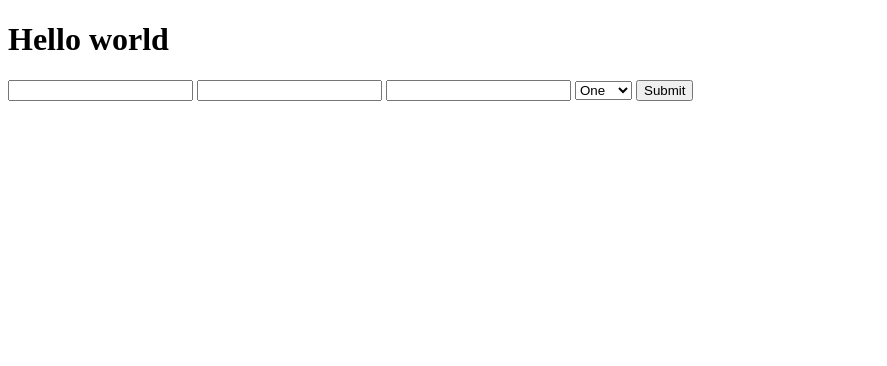
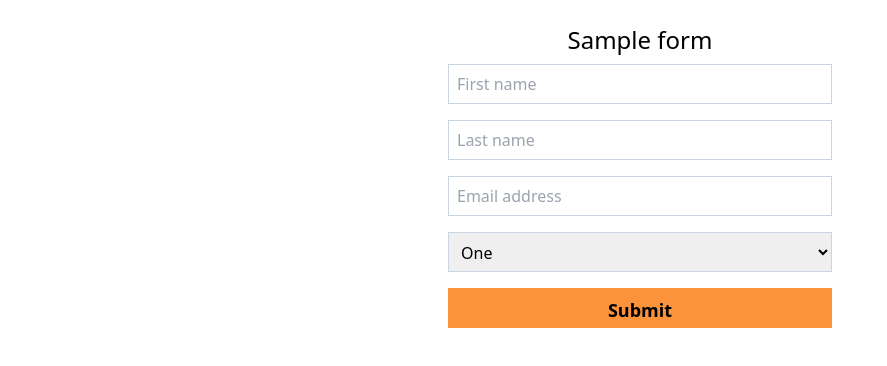
Before and after one commit to iambstha/selenium_forUserManagement, a plain HTML site: page index.html in a window 1280 px wide. Shown: the whole page, without its empty margins (0-887 px from the left). Drawn offline with nearby package versions, Linux system fonts and the light colour scheme.

Commit message:
sample form for testing

```diff
--- a/index.html
+++ b/index.html
@@ -4,19 +4,22 @@
     <meta charset="UTF-8">
     <meta name="viewport" content="width=device-width, initial-scale=1.0">
     <title>Sample</title>
+    <script src="https://cdn.tailwindcss.com"></script>
 </head>
-<body>
-    <h1>Hello world</h1>
-    <form action="">
-        <input type="text" name="fname">
-        <input type="text" name="lname">
-        <input type="email" name="email">
-        <select name="select" id="select">
-            <option value="One">One</option>
-            <option value="Two">Two</option>
-            <option value="Three">Three</option>
-        </select>
-        <input type="submit" value="Submit">
-    </form>
+<body class=" flex flex-col justify-center items-center p-4 ">
+    <h1 class=" text-2xl p-2 ">Sample form</h1>
+    <div class=" flex justify-center items-center ">
+        <form action="" class=" flex flex-col w-96 gap-4 ">
+            <input type="text" name="fname" class=" border border-slate-300 h-10 p-2 " placeholder="First name">
+            <input type="text" name="lname" class=" border border-slate-300 h-10 p-2 " placeholder="Last name">
+            <input type="email" name="email" class=" border border-slate-300 h-10 p-2 " placeholder="Email address">
+            <select name="select" id="select" class=" border border-slate-300 h-10 p-2 " >
+                <option value="One">One</option>
+                <option value="Two">Two</option>
+                <option value="Three">Three</option>
+            </select>
+            <input type="submit" value="Submit" class="flex justify-center items-center outline-none bg-orange-400 h-10 p-2 cursor-pointer font-semibold text-lg  ">
+        </form>
+    </div>
 </body>
 </html>
```
Also changed, not shown: picture.png, 1 other file.
